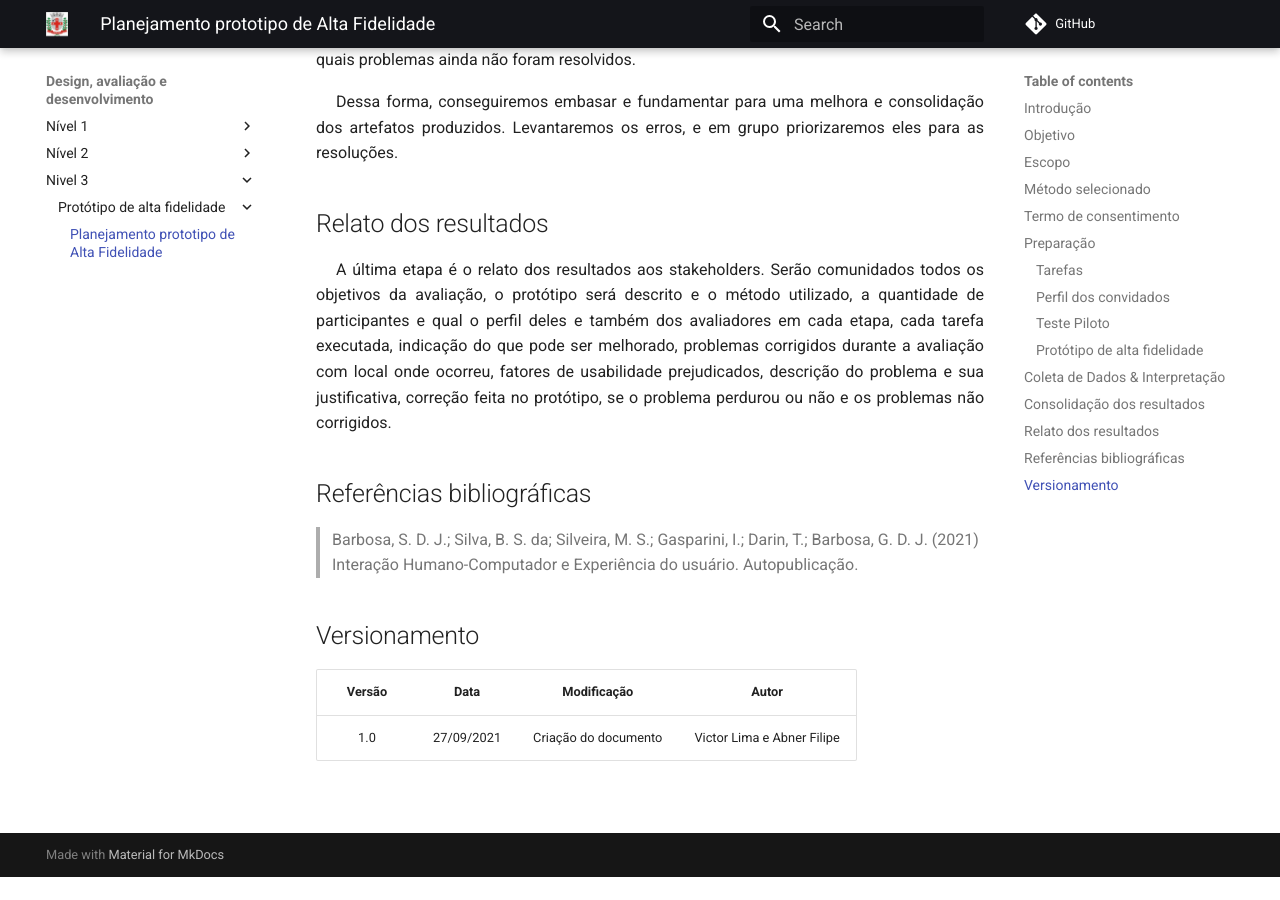
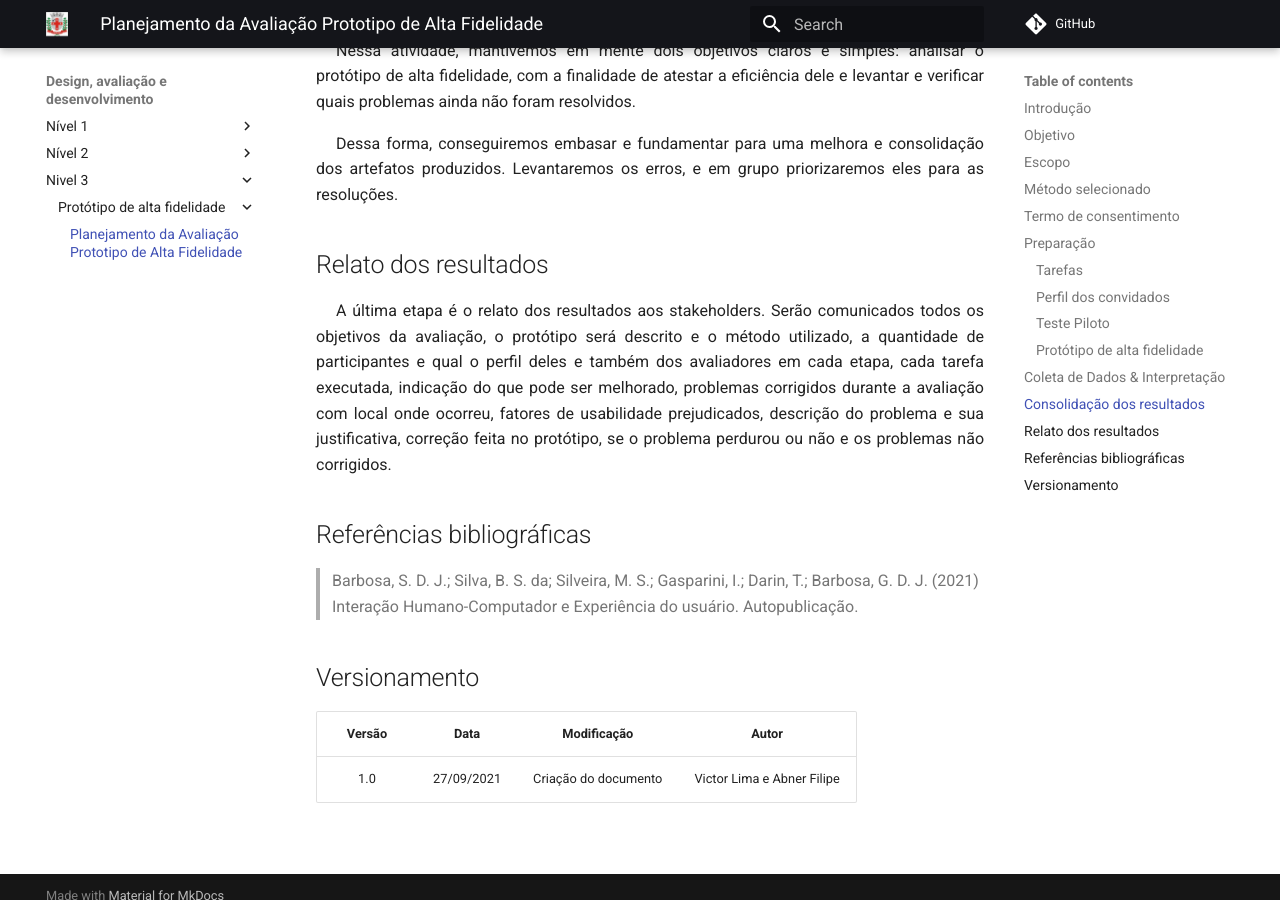
Before and after one commit to Interacao-Humano-Computador/2021.1-Prefeitura-de-Londrina, an MkDocs documentation site: the page built from docs/atividades_design/prototipo_alta/planejamento_avaliacao.md, in a window 1280 px wide and 900 px high, scrolled down 4764 px. Built offline with MkDocs 1.6.1 and Material for MkDocs 9.7.7, drawn with Linux system fonts in a browser that asks for light colours; comment, search, counter and statistics services are not loaded; before the commit the page ends 5641 px from its top, so only the background shows below that; some of the changed text lies outside the part shown.

Commit message:
corrigindo erro de escrita

```diff
--- a/docs/atividades_design/prototipo_alta/planejamento_avaliacao.md
+++ b/docs/atividades_design/prototipo_alta/planejamento_avaliacao.md
@@ -134,7 +134,7 @@
 
 ## Relato dos resultados
 <p style="text-indent: 20px; text-align: justify">
-A última etapa é o relato dos resultados aos stakeholders. Serão comunidados todos os objetivos da avaliação, o protótipo será descrito e o método utilizado, a quantidade de participantes e qual o perfil deles e também dos avaliadores em cada etapa, cada tarefa executada, indicação do que pode ser melhorado, problemas corrigidos durante a avaliação com local onde ocorreu, fatores de usabilidade prejudicados, descrição do problema e sua justificativa, correção feita no protótipo, se o problema perdurou ou não e os problemas não corrigidos.
+A última etapa é o relato dos resultados aos stakeholders. Serão comunicados todos os objetivos da avaliação, o protótipo será descrito e o método utilizado, a quantidade de participantes e qual o perfil deles e também dos avaliadores em cada etapa, cada tarefa executada, indicação do que pode ser melhorado, problemas corrigidos durante a avaliação com local onde ocorreu, fatores de usabilidade prejudicados, descrição do problema e sua justificativa, correção feita no protótipo, se o problema perdurou ou não e os problemas não corrigidos.
 </p>
 
 ## Referências bibliográficas
--- a/mkdocs.yml
+++ b/mkdocs.yml
@@ -46,7 +46,7 @@
         - Planejamento prototipo de Papel: prototipo_de_papel/planejamento.md
     - Nivel 3:
       - Protótipo de alta fidelidade:
-          - Planejamento prototipo de Alta Fidelidade: atividades_design/prototipo_alta/planejamento_avaliacao.md
+          - Planejamento da Avaliação Prototipo de Alta Fidelidade: atividades_design/prototipo_alta/planejamento_avaliacao.md
   - Apresentações:
     - Apresentação 1: apresentacao/apresentacao1.md
     - Apresentaçao 2: apresentacao/apresentacao2.md
```
